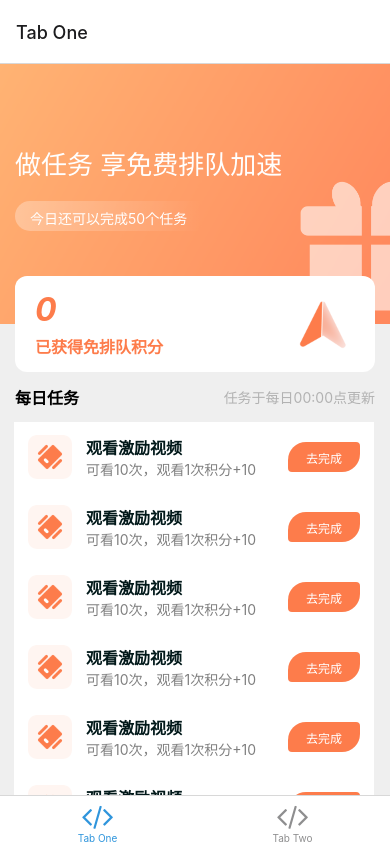
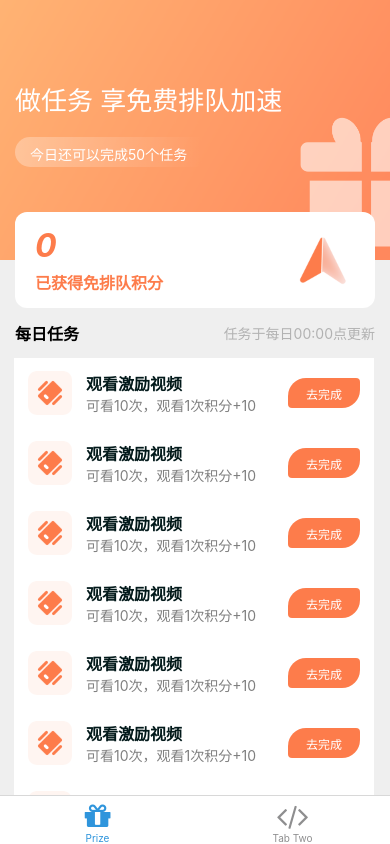
Before and after one commit to and2long/NN-RN, a React Native app: screen / in a window 390 px wide. Built offline with nearby package versions, Linux system fonts and the light colour scheme; what expo-linking would draw is missing.

Commit message:
Hide header of prize screen.

```diff
--- a/navigation/index.tsx
+++ b/navigation/index.tsx
@@ -16,7 +16,7 @@ import ModalScreen from '../screens/ModalScreen';
 import NotFoundScreen from '../screens/NotFoundScreen';
 import PrizeScreen from '../screens/PrizeScreen';
 import TabTwoScreen from '../screens/TabTwoScreen';
-import { RootStackParamList, RootTabParamList, RootTabScreenProps } from '../types';
+import { RootStackParamList, RootTabParamList } from '../types';
 import LinkingConfiguration from './LinkingConfiguration';
 
 export default function Navigation({ colorScheme }: { colorScheme: ColorSchemeName }) {
@@ -63,12 +63,12 @@ function BottomTabNavigator() {
         tabBarActiveTintColor: Colors[colorScheme].tint,
       }}>
       <BottomTab.Screen
-        name="TabOne"
+        name="Prize"
         component={PrizeScreen}
-        options={({ navigation }: RootTabScreenProps<'TabOne'>) => ({
-          title: 'Tab One',
-          tabBarIcon: ({ color }) => <TabBarIcon name="code" color={color} />,
-        })}
+        options={{
+          tabBarIcon: ({ color }) => <TabBarIcon name="gift" color={color} />,
+          headerShown: false
+        }}
       />
       <BottomTab.Screen
         name="TabTwo"
```
